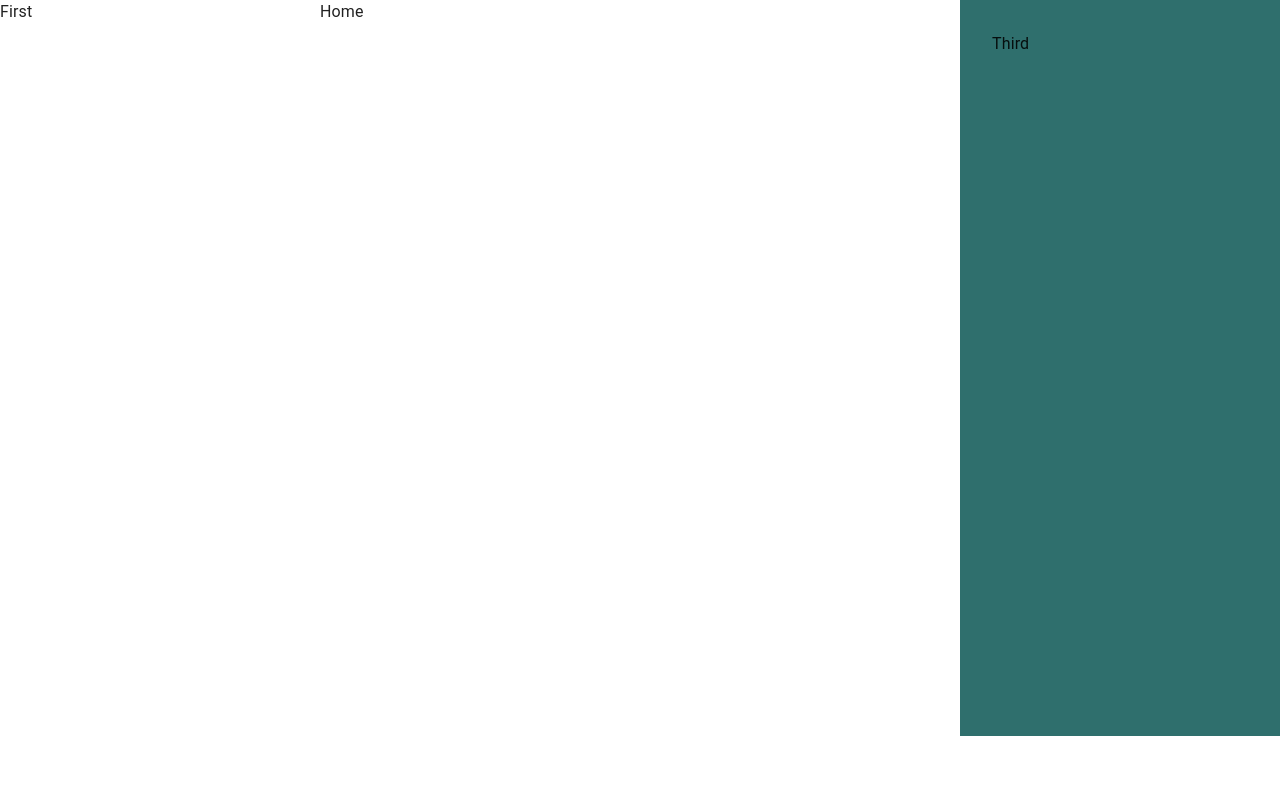
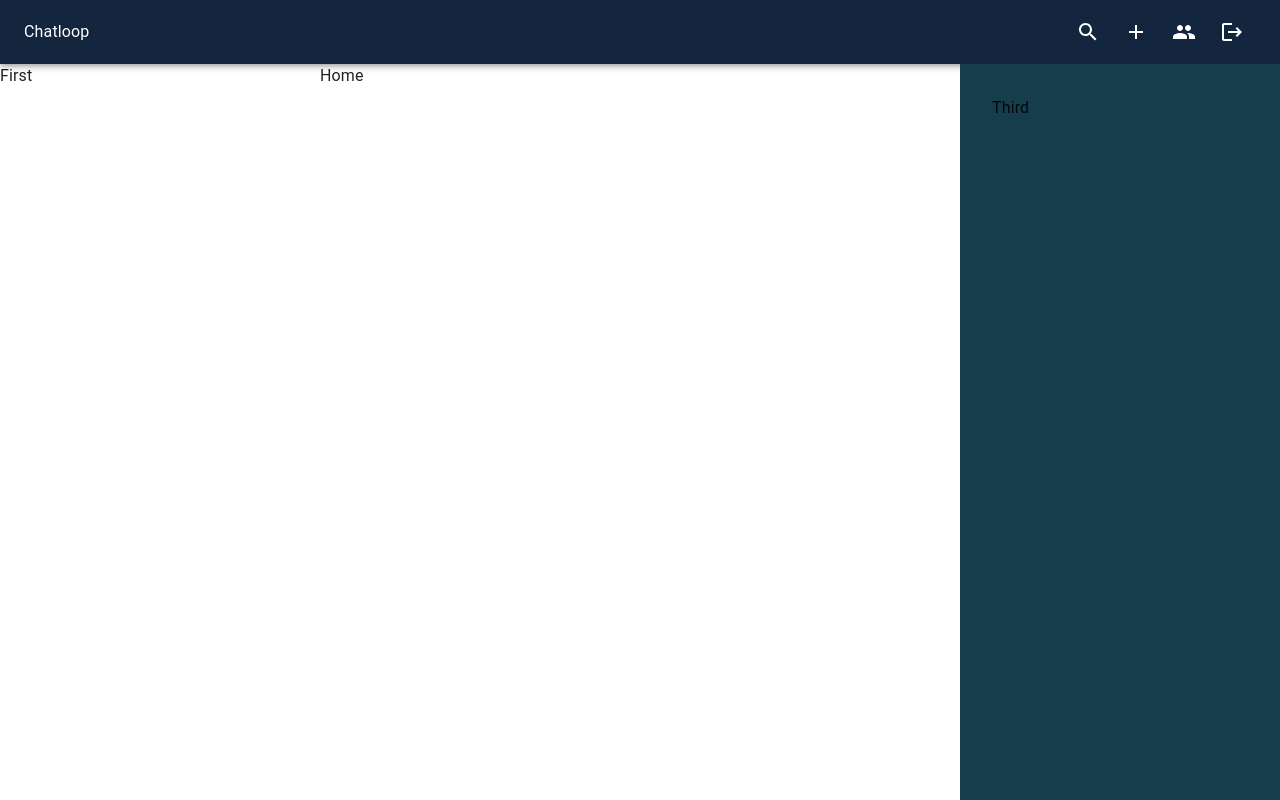
Before and after one commit to Shivyy247/chatloop, a React (Vite) app in the folder client/: page / in a window 1280 px wide. Built offline with nearby package versions, Linux system fonts and the light colour scheme.

Commit message:
feat: implement Header component with navigation and action buttons; add color constants

```diff
--- a/client/src/components/layout/AppLayout.jsx
+++ b/client/src/components/layout/AppLayout.jsx
@@ -31,7 +31,7 @@ const AppLayout = (WrappedComponent) => {
             sx={{
               display: { xs: "none", sm: "block" },
               padding: "2rem",
-              bgcolor: "#2F6F6D",
+              bgcolor: "#153D4C",
             }}
           >
             Third
--- a/client/src/components/layout/Header.jsx
+++ b/client/src/components/layout/Header.jsx
@@ -1,11 +1,102 @@
-import React from 'react'
+import { AppBar, Box, IconButton, Toolbar, Tooltip, Typography } from "@mui/material";
+import React from "react";
+import { headerBg } from "../../constants/color";
+import {Menu as MenuIcon, Group as GroupIcon} from "@mui/icons-material"
+import { Search as SearchIcons, Add as AddIcon, Logout as LogoutIcon } from "@mui/icons-material";
+import {useNavigate} from "react-router-dom"
+
+
 
 const Header = () => {
+
+    const navigate = useNavigate()
+
+    const handleMobile = () => {
+        console.log("Mobile");
+    }
+    const OpenSearchDialog = () => {
+      console.log("Search");
+    };
+    const openNewGroup = () => {
+      console.log("open new group");
+    };
+    const navigateToGroup = () => navigate("/group")
+
+    const LogoutHandler = () => {
+        console.log("Logout")
+    }
+
+
+
   return (
-    <div>
+    <>
+      <Box sx={{ flexGrow: 1 }} height={"4rem"}>
+        <AppBar
+          position="static"
+          sx={{
+            bgcolor: headerBg,
+          }}
+        >
+          <Toolbar>
+            <Typography
+              varient="h6"
+              sx={{ display: { xs: "none", sm: "block" } }}
+            >
+              Chatloop
+            </Typography>
+            <Box
+              sx={{
+                display: { xs: "block", sm: "none" },
+              }}
+            >
+              <IconButton color="inherit" onClick={handleMobile}>
+                <MenuIcon />
+              </IconButton>
+            </Box>
 
-    </div>
-  )
+            <Box
+              sx={{
+                flexGrow: 1,
+              }}
+            />
+
+            <Box>
+              <IconBtn
+                title={"Search"}
+                icon={<SearchIcons />}
+                onClick={OpenSearchDialog}
+              />
+              <IconBtn
+                title={"New Group"}
+                icon={<AddIcon />}
+                onClick={openNewGroup}
+              />
+              <IconBtn
+                title={"Manage Group"}
+                icon={<GroupIcon />}
+                onClick={navigateToGroup}
+              />
+              <IconBtn
+                title={"Logout"}
+                icon={<LogoutIcon />}
+                onClick={LogoutHandler}
+              />
+            </Box>
+          </Toolbar>
+        </AppBar>
+      </Box>
+    </>
+  );
+};
+
+const IconBtn = ({ title, icon, onClick }) => {
+    return (
+      <Tooltip title={title}>
+        <IconButton color="inherit" size="large" onClick={onClick}>
+          {icon}
+        </IconButton>
+      </Tooltip>
+    );
 }
 
-export default Header
+export default Header;
--- /dev/null
+++ b/client/src/constants/color.js
@@ -0,0 +1,10 @@
+export const darkPrimary = "#140C30";
+export const headerBg = "#14253E";
+export const sidebarBg = "#153D4C";
+export const chatBg = "#15565B";
+export const accentDark = "#156F69";
+export const accent = "#168777";
+export const primary = "#16A085";
+
+export const textPrimary = "#E6F4F3";
+export const border = "rgba(255,255,255,0.08)";
```
